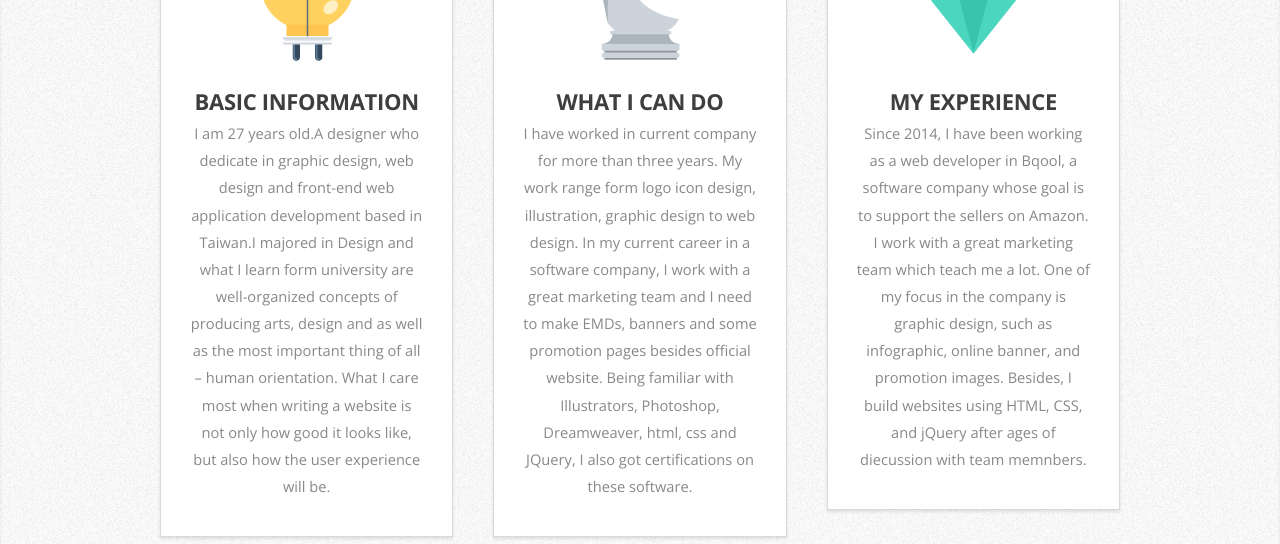
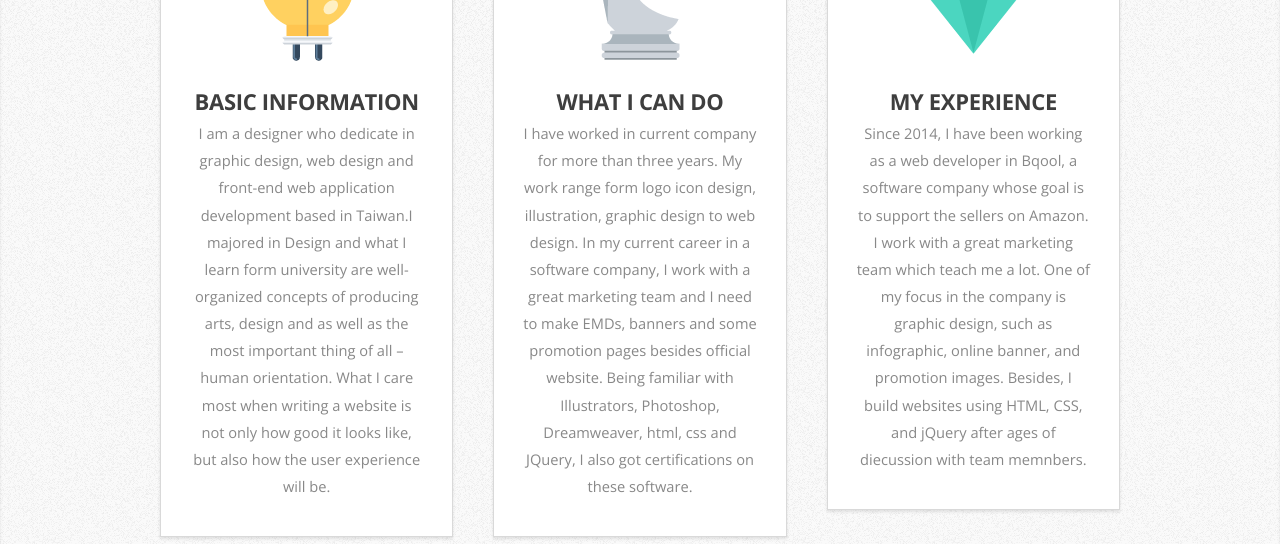
Before and after one commit to ellieliu/ellieliu.github.io, a plain HTML site: page index.html in a window 1280 px wide. Shown: the part 860-1404 px from the top of the page. Drawn offline with nearby package versions, Linux system fonts and the light colour scheme.

Commit message:
Update index.html

```diff
--- a/index.html
+++ b/index.html
@@ -57,7 +57,7 @@
                             <section class="box box-style1">
                                 <img src="images/creativity.png">
                                 <h3>BASIC INFORMATION</h3>
-                                <p>I am 27 years old.A designer who dedicate in graphic design, web design and front-end web application development based in Taiwan.I majored in Design and what I learn form university are well-organized concepts of producing arts, design and as well as the most important thing of all – human orientation. What I care most when writing a website is not only how good it looks like, but also how the user experience will be.
+                                <p>I am a designer who dedicate in graphic design, web design and front-end web application development based in Taiwan.I majored in Design and what I learn form university are well-organized concepts of producing arts, design and as well as the most important thing of all – human orientation. What I care most when writing a website is not only how good it looks like, but also how the user experience will be.
                                 </p>
                             </section>
                         </div>
```
